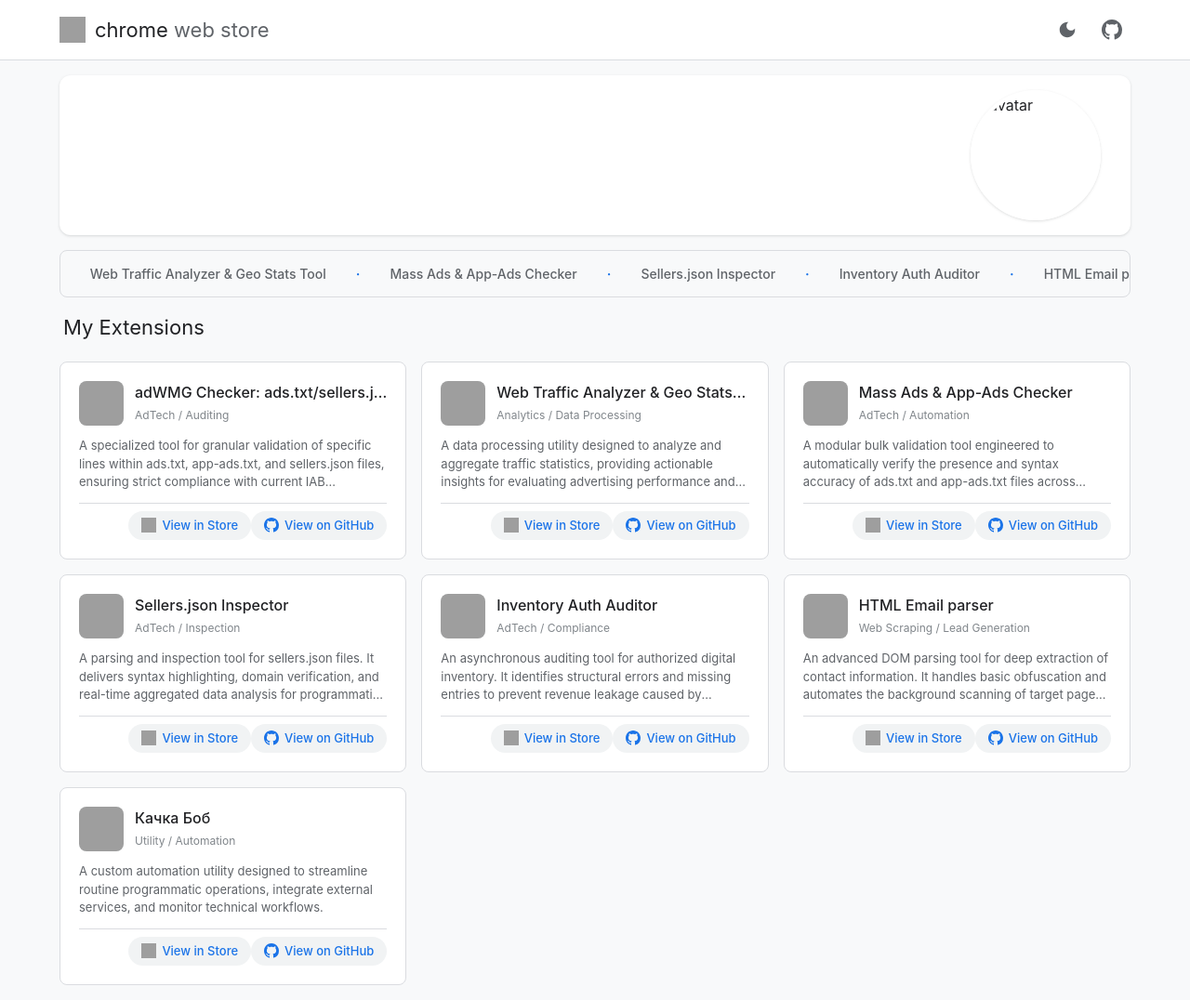
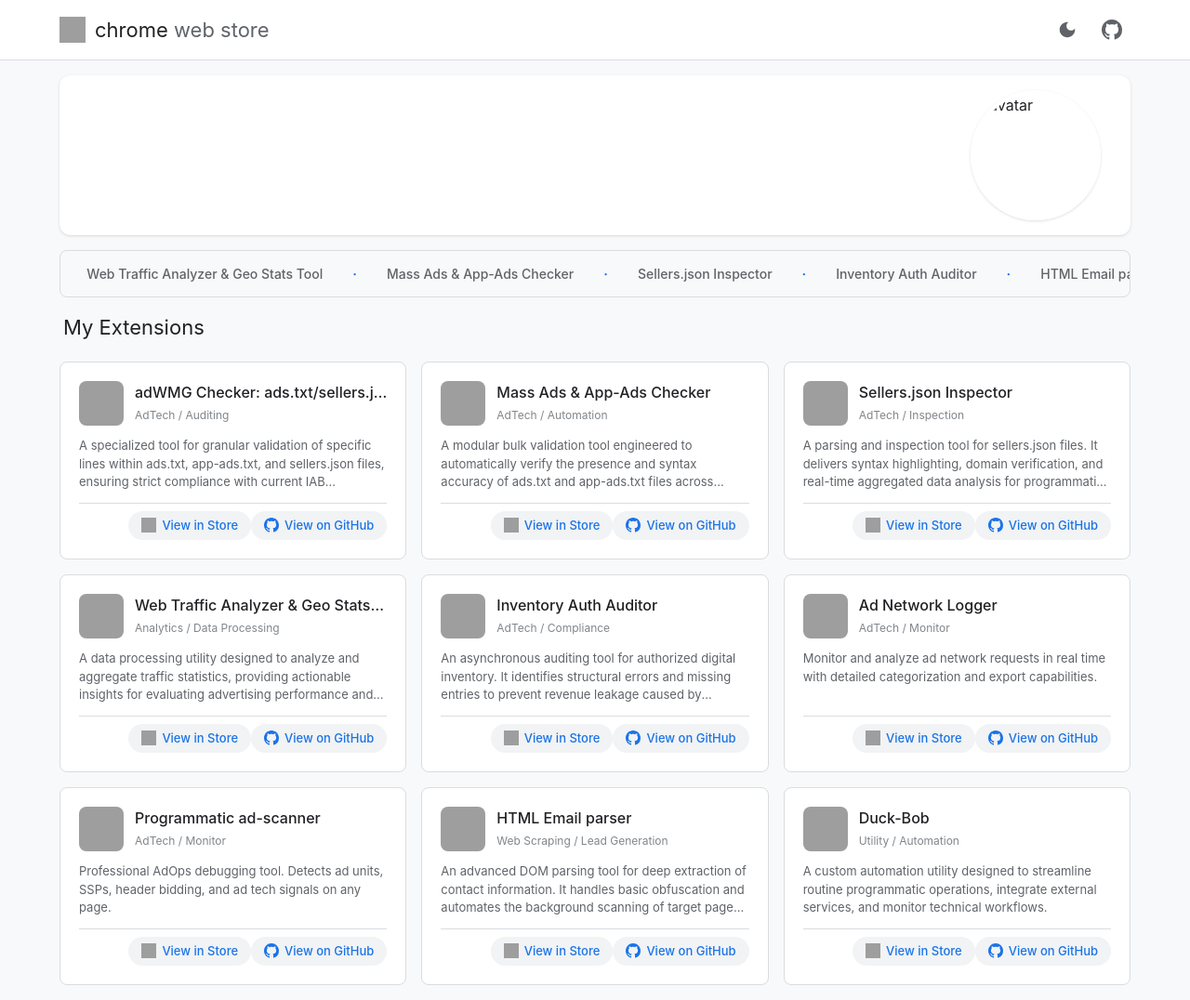
Before and after one commit to OstinUA/Chrome-Web-Store_Developer-List, a Jekyll site: the page built from docs/index.html, in a window 1280 px wide and 1076 px high. Shown: the whole window at 93% size. Built offline with Jekyll 4.4.1, drawn with Linux system fonts in a browser that asks for light colours; grey boxes are pictures that could not be loaded.

Commit message:
Add files via upload

```diff
--- a/docs/_data/extensions.yml
+++ b/docs/_data/extensions.yml
@@ -7,13 +7,6 @@
   description: A specialized tool for granular validation of specific lines within ads.txt, app-ads.txt, and sellers.json files, ensuring strict compliance with current IAB transparency standards.
   url: https://chromewebstore.google.com/detail/adwmg-checker-adstxtselle/gdmhmbejelimkohnpineofcgdigocdog
   repo: https://github.com/OstinUA/ads.txt-app-ads.txt-sellers.json-Lines-Checker
-
-- name: "Web Traffic Analyzer & Geo Stats Tool"
-  category: Analytics / Data Processing
-  logo: https://lh3.googleusercontent.com/bqO7o_mSGsbRJu4de607qc8okMGQvlU_tlBwxYwdY4B1WB2BW7tcjUbe9c00TPprLmeSzsIlwwjRqiF6kN5E0v3bdA=s60
-  description: A data processing utility designed to analyze and aggregate traffic statistics, providing actionable insights for evaluating advertising performance and inventory monetization.
-  url: texttexttext
-  repo: https://github.com/OstinUA/Traffic-Stats-Analyzer
 
 - name: "Mass Ads & App-Ads Checker"
   category: AdTech / Automation
@@ -29,12 +22,33 @@
   url: https://chromewebstore.google.com/detail/sellersjson-inspector/neboddkndfhfoeoolmdfgeelajmpdkfm
   repo: https://github.com/OstinUA/Sellers.json-Inspector
 
+- name: "Web Traffic Analyzer & Geo Stats Tool"
+  category: Analytics / Data Processing
+  logo: https://lh3.googleusercontent.com/bqO7o_mSGsbRJu4de607qc8okMGQvlU_tlBwxYwdY4B1WB2BW7tcjUbe9c00TPprLmeSzsIlwwjRqiF6kN5E0v3bdA=s60
+  description: A data processing utility designed to analyze and aggregate traffic statistics, providing actionable insights for evaluating advertising performance and inventory monetization.
+  url: 111111
+  repo: https://github.com/OstinUA/Traffic-Stats-Analyzer
+
 - name: "Inventory Auth Auditor"
   category: AdTech / Compliance
   logo: https://lh3.googleusercontent.com/E71Pz7MWStEj7txk0AHhr4PDT0m1elXab_V4gh63feh8xsOlPOKivKBJFwNvEXWZBctg2L7tLmmSSYmzTa1sjAgm-g=s60
   description: An asynchronous auditing tool for authorized digital inventory. It identifies structural errors and missing entries to prevent revenue leakage caused by misconfigured ad authorization files.
   url: https://chromewebstore.google.com/detail/inventory-auth-auditor/pnehbpfjeogdfkhebkjmiehijhddfeld
   repo: https://github.com/OstinUA/Inventory-Auth-Auditor
+
+- name: "Ad Network Logger"
+  category: AdTech / Monitor
+  logo: https://lh3.googleusercontent.com/3lIRo8ksX-UPn43ZPUgDSlz3IG2dyHnsX0o-REZdbpSKFVo3URCkH3CMCJ6swFORjC6WB31XyWm6C01SsQQrjIL2cQ=s60
+  description: Monitor and analyze ad network requests in real time with detailed categorization and export capabilities.
+  url: 111111
+  repo: https://github.com/OstinUA/ad-network-logger
+
+- name: "Programmatic ad-scanner"
+  category: AdTech / Monitor
+  logo: https://lh3.googleusercontent.com/bnewkertSIDYdmMCwd3ofoxlZoRjOQt22-TV-SsHUYkjyLr2aLuuhrDQdmkaZ8nM4cW_P2ISi63PJGt8n4cq5jV8Uy8=s60
+  description: Professional AdOps debugging tool. Detects ad units, SSPs, header bidding, and ad tech signals on any page.
+  url: 111111
+  repo: https://github.com/OstinUA/programmatic-ad-scanner
 
 - name: "HTML Email parser"
   category: Web Scraping / Lead Generation
@@ -43,7 +57,7 @@
   url: https://chromewebstore.google.com/detail/html-email-parser/pndgpokmlfafholbjfhdombdcfcmfofg
   repo: https://github.com/OstinUA/HTML-Email-parser
 
-- name: "Качка Боб"
+- name: "Duck-Bob"
   category: Utility / Automation
   logo: https://lh3.googleusercontent.com/Kkg3yOzzW7JDYcZn_OmuEwFZ3Q9DiLY6Kr9Fh68Vb1vXRXz_S1W5QL9oBytBOETxSQVAk2gb9gubx5dvptH8PDG3bQ=s60
   description: A custom automation utility designed to streamline routine programmatic operations, integrate external services, and monitor technical workflows.
--- a/docs/_data/marquee.yml
+++ b/docs/_data/marquee.yml
@@ -9,5 +9,5 @@
 - Inventory Auth Auditor
 - HTML Email parser
 - Качка Боб
-- Ad Network Monitor
-- Ad Inspector Devtools
+- Ad Network Logger
+- Programmatic Ad-scanner
```
Also changed, not shown: 2 other files.
